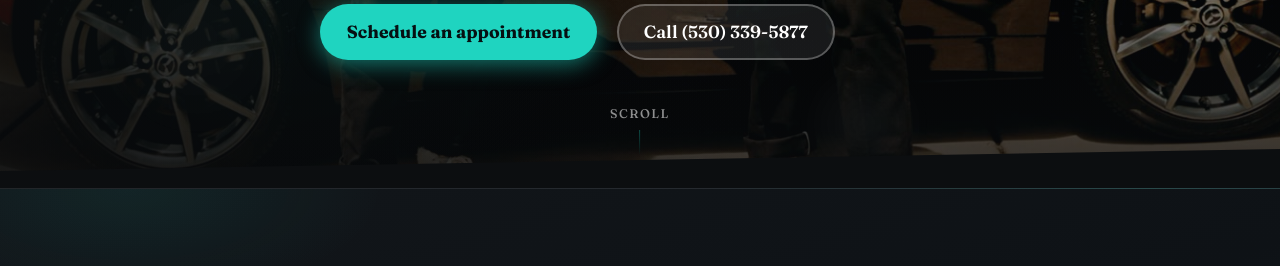
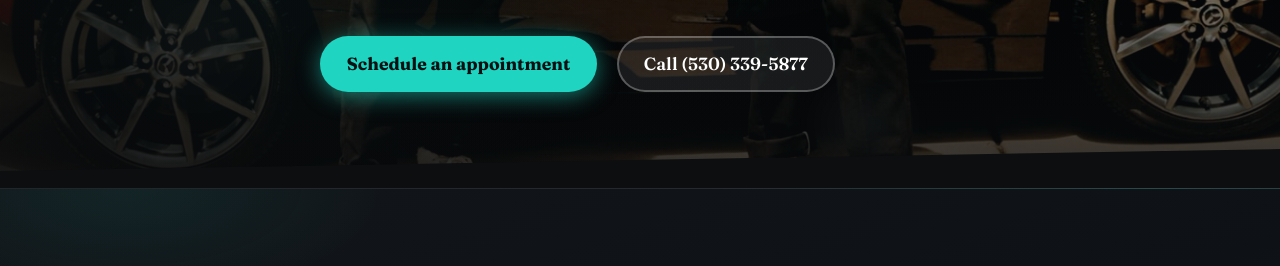
Before and after one commit to Azrealed/cleandetailing-site, a plain HTML site: page index.html in a window 1280 px wide. Shown: the part 684-950 px from the top of the page. Drawn offline with Linux system fonts and the light colour scheme; files whose address does not match are found by name.

Commit message:
Remove hero Scroll hint that sat behind CTA buttons
Derek reported SCROLL/ROLL layered under Schedule/Call twice;
sticky/pin layout kept fighting the CTAs, so remove the hint
entirely and drop the extra bottom padding that only existed
to dodge it.

```diff
--- a/assets/css/styles.css
+++ b/assets/css/styles.css
@@ -356,35 +356,6 @@ li { margin-bottom: 0.35em; }
 }
 .hero .btn-row { margin-top: 1.75rem; }
 
-.hero-scroll-hint {
-  position: absolute;
-  bottom: 1.5rem;
-  left: 50%;
-  transform: translateX(-50%);
-  z-index: 2;
-  display: flex;
-  flex-direction: column;
-  align-items: center;
-  gap: 0.4rem;
-  color: rgba(255,255,255,0.55);
-  font-family: var(--font-display);
-  font-size: 0.78rem;
-  letter-spacing: 0.12em;
-  text-transform: uppercase;
-  pointer-events: none;
-}
-.hero-scroll-hint::after {
-  content: "";
-  width: 1px;
-  height: 36px;
-  background: linear-gradient(var(--accent), transparent);
-  animation: scroll-pulse 1.8s var(--ease) infinite;
-}
-@keyframes scroll-pulse {
-  0%, 100% { opacity: 0.35; transform: scaleY(0.7); transform-origin: top; }
-  50% { opacity: 1; transform: scaleY(1); transform-origin: top; }
-}
-
 /* ----- Sections ----- */
 .section {
   padding: 5rem 0;
@@ -1275,7 +1246,6 @@ li { margin-bottom: 0.35em; }
   }
   .reveal { opacity: 1; transform: none; }
   .hero-media { transform: none !important; }
-  .hero-scroll-hint::after { animation: none; }
   .tilt-card,
   .tilt-card.is-tilting {
     transform: none !important;
@@ -1301,7 +1271,6 @@ li { margin-bottom: 0.35em; }
   .hero-content { padding: 4rem 0 3.5rem; }
   .nav a { font-size: 1.1rem; }
   .btn { font-size: 1.05rem; }
-  .hero-scroll-hint { display: none; }
 }
 
 
@@ -2201,7 +2170,7 @@ li { margin-bottom: 0.35em; }
 }
 
 /* =========================================================
-   Hero cleanup — no right stack; CTAs clear of scroll/sticky
+   Hero cleanup — no right stack; no scroll hint under CTAs
    ========================================================= */
 
 /* Remove right photo stack entirely */
@@ -2217,8 +2186,7 @@ li { margin-bottom: 0.35em; }
   position: relative;
   z-index: 5;
   max-width: 640px;
-  /* Extra bottom pad so CTAs sit above the scroll hint */
-  padding: 6.75rem 0 7.5rem;
+  padding: 6.75rem 0 5.5rem;
   padding-right: 0;
 }
 .hero .eyebrow {
@@ -2237,13 +2205,6 @@ li { margin-bottom: 0.35em; }
   z-index: 6;
   margin-top: 2.5rem;
   gap: 1.25rem;
-}
-
-/* Scroll hint sits below CTA row, never underneath buttons */
-.hero-scroll-hint {
-  z-index: 2;
-  bottom: 1.35rem;
-  pointer-events: none;
 }
 
 /* Sticky splash stays under header; following content paints above it */
@@ -2280,7 +2241,7 @@ li { margin-bottom: 0.35em; }
 @media (min-width: 980px) {
   .hero-content {
     max-width: 640px;
-    padding: 7.25rem 0 8rem;
+    padding: 7.25rem 0 6rem;
   }
 }
 
@@ -2308,7 +2269,6 @@ li { margin-bottom: 0.35em; }
     margin-top: 2rem;
     gap: 0.95rem;
   }
-  .hero-scroll-hint { display: none; }
 }
 
 @media (prefers-reduced-motion: reduce) {
--- a/index.html
+++ b/index.html
@@ -55,7 +55,6 @@
           <a class="btn btn-ghost-light" href="tel:+15303395877">Call (530) 339-5877</a>
         </div>
       </div>
-      <div class="hero-scroll-hint" aria-hidden="true">Scroll</div>
       <div class="diag-edge diag-edge--bottom" aria-hidden="true"></div>
     </section>
 
```
